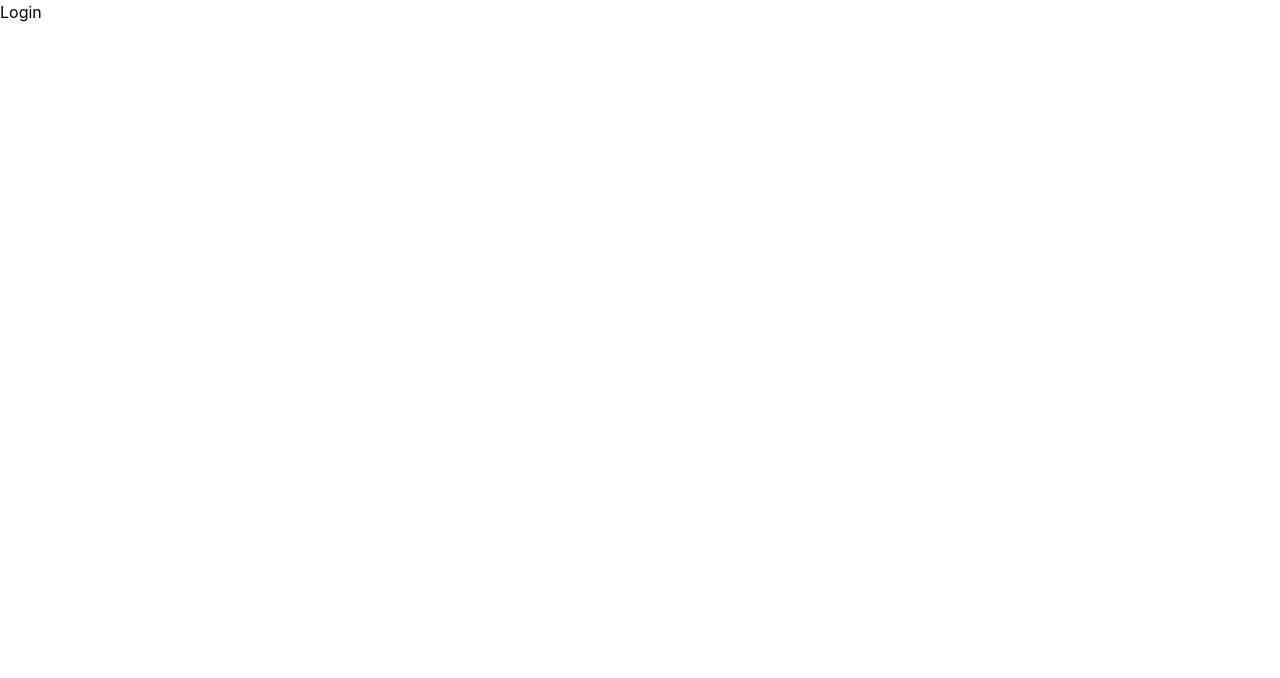
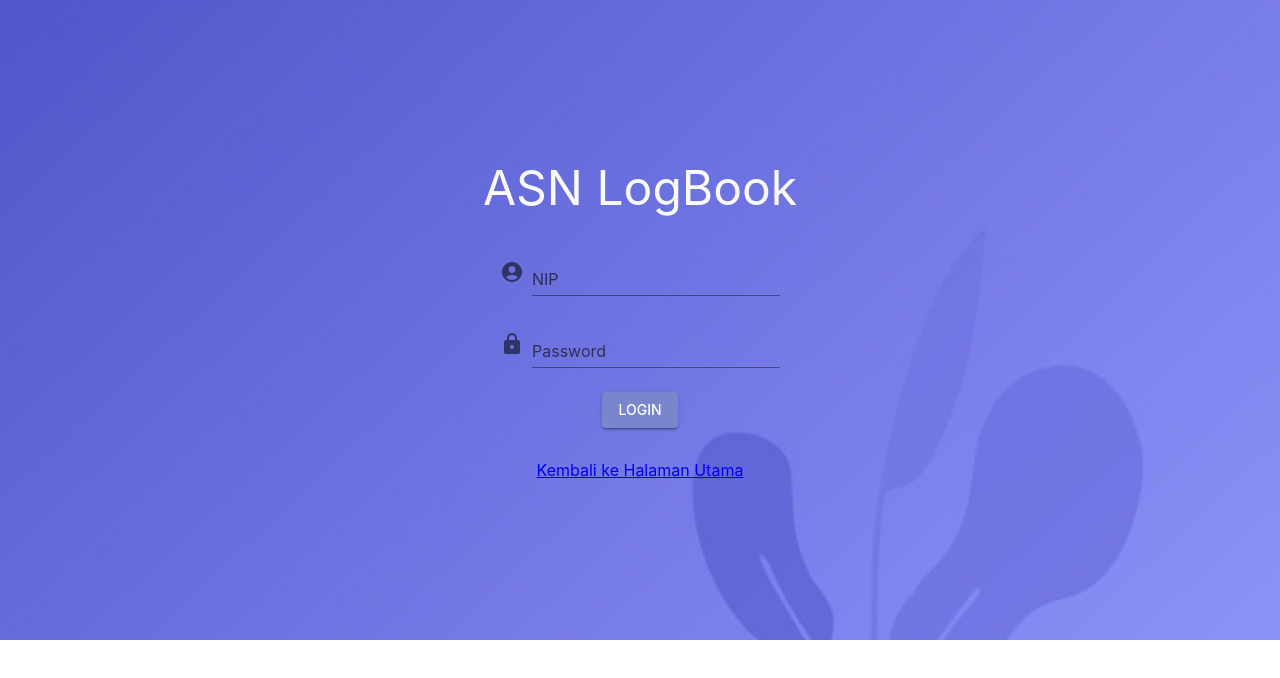
Before and after one commit to ryanadiputraa/asn-logbook, a React (Create React App) app: page /login in a window 1280 px wide. Shown: the top 678 px of the page. Built offline with nearby package versions, Linux system fonts and the light colour scheme.

Commit message:
add login page

```diff
--- a/package.json
+++ b/package.json
@@ -17,6 +17,7 @@
     "axios": "^0.24.0",
     "react": "^17.0.2",
     "react-dom": "^17.0.2",
+    "react-hook-form": "^7.23.0",
     "react-router-dom": "^6.2.1",
     "react-scripts": "5.0.0",
     "typescript": "^4.4.2",
--- a/src/modules/auth/pages/Login.tsx
+++ b/src/modules/auth/pages/Login.tsx
@@ -1,6 +1,139 @@
-import React from "react";
-import { Typography } from "@mui/material";
+import React, { useState } from "react";
+import { useForm, SubmitHandler } from "react-hook-form";
+import { Link } from "react-router-dom";
+import { useNavigate } from "react-router-dom";
+
+import auth from "../auth";
+import { Button, Stack, Typography } from "@mui/material";
+import Box from "@mui/material/Box";
+import TextField from "@mui/material/TextField";
+import AccountCircle from "@mui/icons-material/AccountCircle";
+import LockIcon from "@mui/icons-material/Lock";
+import Snackbar from "@mui/material/Snackbar";
+import MuiAlert, { AlertProps } from "@mui/material/Alert";
+
+type Inputs = {
+  nip: string;
+  password: string;
+};
+
+const Alert = React.forwardRef<HTMLDivElement, AlertProps>(function Alert(
+  props,
+  ref
+) {
+  return <MuiAlert elevation={6} ref={ref} variant="filled" {...props} />;
+});
 
 export const Login: React.FC = () => {
-  return <Typography>Login</Typography>;
+  const navigate = useNavigate();
+  const [isError, setIsError] = useState(false);
+  const [errorMsg, setErrorMsg] = useState("");
+
+  const {
+    register,
+    handleSubmit,
+    formState: { errors },
+  } = useForm<Inputs>();
+
+  const onSubmit: SubmitHandler<Inputs> = (data) => {
+    auth
+      .login(data)
+      .then(() => {
+        navigate("/");
+      })
+      .catch(() => {
+        setErrorMsg("Gagal login! Mohon periksa kembali NIP dan Password anda");
+        setIsError(true);
+      });
+  };
+
+  const handleClose = (
+    event?: React.SyntheticEvent | Event,
+    reason?: string
+  ) => {
+    if (reason === "clickaway") {
+      return;
+    }
+
+    setIsError(false);
+  };
+
+  return (
+    <Stack
+      direction="column"
+      spacing={4}
+      sx={{
+        background: "url(/background.jpeg) center/cover no-repeat",
+        backgroundPositionY: "-35vh",
+        alignItems: "center",
+        justifyContent: "center",
+        minHeight: "80vh",
+        px: "2vw",
+      }}
+    >
+      <Typography
+        component="h1"
+        variant="h3"
+        color="secondary"
+        sx={{ marginBottom: "2vh" }}
+      >
+        ASN LogBook
+      </Typography>
+
+      <form onSubmit={handleSubmit(onSubmit)} autoComplete="off">
+        <Stack
+          direction="column"
+          spacing={3}
+          sx={{
+            alignItems: "center",
+            justifyContent: "center",
+          }}
+        >
+          <Box
+            sx={{
+              display: "flex",
+              alignItems: "center",
+              justifyContent: "center",
+            }}
+          >
+            <AccountCircle sx={{ color: "action.active", mr: 1, my: 0.5 }} />
+            <TextField
+              label="NIP"
+              variant="standard"
+              {...register("nip", { required: true })}
+            />
+          </Box>
+          <Box
+            sx={{
+              display: "flex",
+              alignItems: "center",
+              justifyContent: "center",
+            }}
+          >
+            <LockIcon sx={{ color: "action.active", mr: 1, my: 0.5 }} />
+            <TextField
+              label="Password"
+              variant="standard"
+              {...register("password", { required: true })}
+            />
+          </Box>
+          <Button type="submit" color="primary" variant="contained">
+            Login
+          </Button>
+        </Stack>
+      </form>
+
+      <Link to="/">Kembali ke Halaman Utama</Link>
+      <Snackbar
+        anchorOrigin={{ vertical: "bottom", horizontal: "right" }}
+        open={isError}
+        autoHideDuration={6000}
+        onClose={handleClose}
+      >
+        <Alert onClose={handleClose} severity="error" sx={{ width: "100%" }}>
+          {errorMsg}
+        </Alert>
+      </Snackbar>
+    </Stack>
+  );
 };
--- a/src/modules/main/components/MenuBar.tsx
+++ b/src/modules/main/components/MenuBar.tsx
@@ -4,7 +4,6 @@ import Box from "@mui/material/Box";
 import Toolbar from "@mui/material/Toolbar";
 import Typography from "@mui/material/Typography";
 import IconButton from "@mui/material/IconButton";
-import MenuIcon from "@mui/icons-material/Menu";
 import AccountCircle from "@mui/icons-material/AccountCircle";
 import MenuItem from "@mui/material/MenuItem";
 import Menu from "@mui/material/Menu";
@@ -35,20 +34,12 @@ export const MenuBar: React.FC<Props> = ({
     <Box sx={{ flexGrow: 1 }}>
       <AppBar position="static">
         <Toolbar>
-          <IconButton
-            size="large"
-            edge="start"
-            color="secondary"
-            aria-label="menu"
-            sx={{ mr: 2 }}
-          >
-            <MenuIcon />
-          </IconButton>
           <Typography
             variant="h6"
             component="div"
             color="secondary"
             sx={{ flexGrow: 1 }}
+            onClick={() => navigate("/")}
           >
             ASN LogBook
           </Typography>
--- a/src/modules/main/pages/Main.tsx
+++ b/src/modules/main/pages/Main.tsx
@@ -14,16 +14,17 @@ export const Main: React.FC = () => {
   };
 
   useEffect(() => {
-    axios
-      .get("/api/v1/profile")
-      .then((resp) => {
-        console.log(resp.data);
-        setIsAuth(true);
-      })
-      .catch((err) => {
-        console.info("not logged in");
-        setIsAuth(false);
-      });
+    auth.isAuthenticated() ? setIsAuth(true) : setIsAuth(false);
+    // axios
+    //   .get("/api/v1/profile")
+    //   .then((resp) => {
+    //     console.log(resp.data);
+    //     setIsAuth(true);
+    //   })
+    //   .catch((err) => {
+    //     console.info("not logged in");
+    //     setIsAuth(false);
+    //   });
   }, []);
 
   return (
```
Also changed, not shown: public/background.jpeg (added), 1 other file (tests, documents, lock files or other folders).
